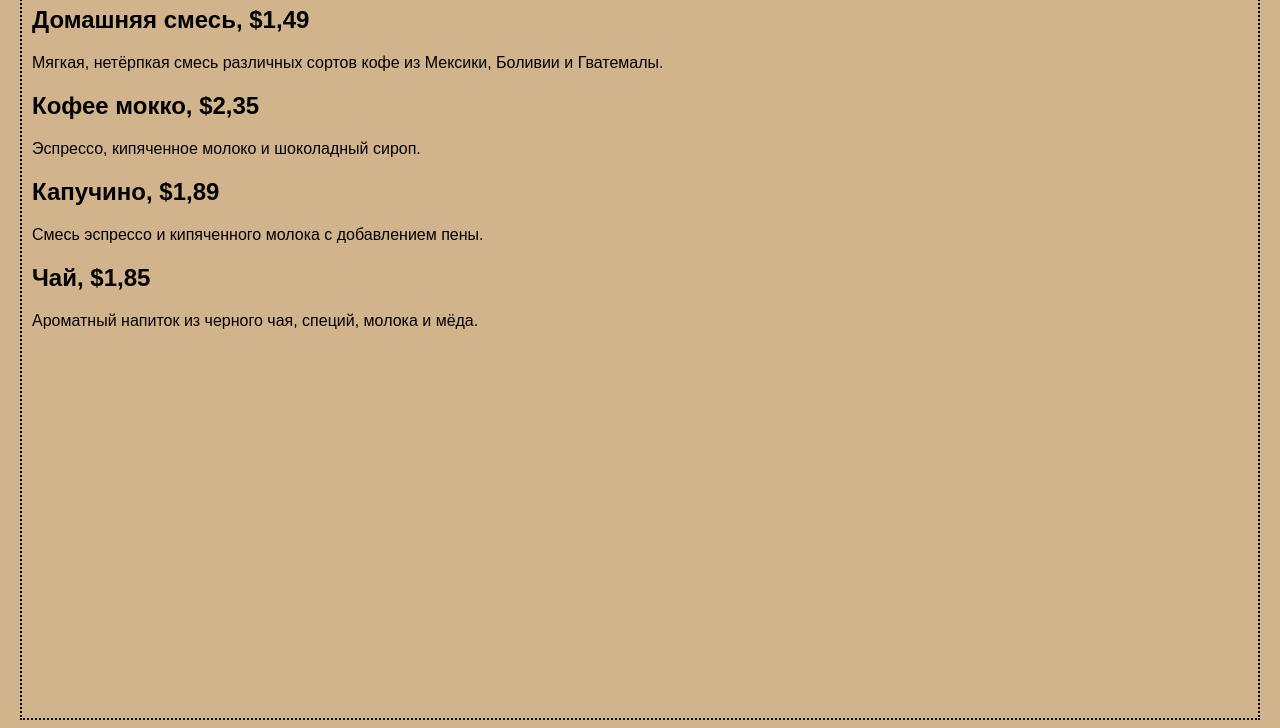
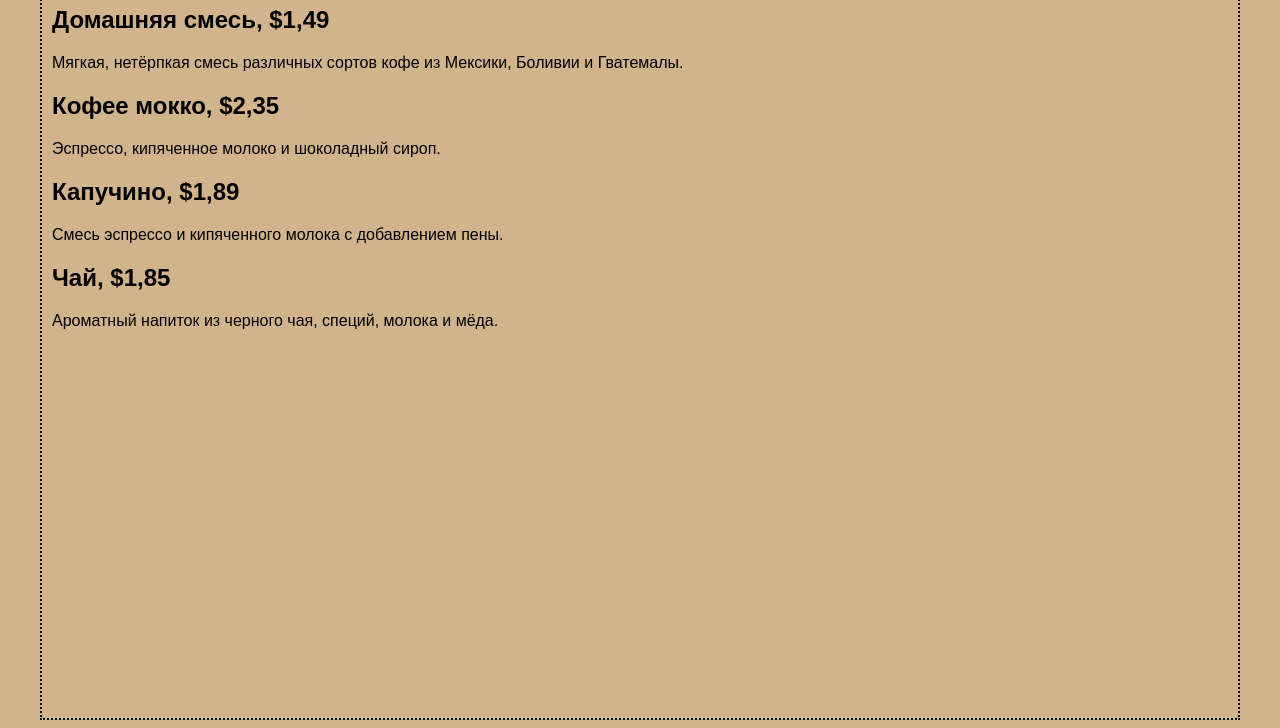
Before and after one commit to IonBors/caffe-vergnano, a plain HTML site: page index.html in a window 1280 px wide. Shown: the part 72-800 px from the top of the page. Drawn offline with Linux system fonts and the light colour scheme.

Commit message:
Update index.html

```diff
--- a/index.html
+++ b/index.html
@@ -4,8 +4,8 @@
          <style type="text/css">
             body{
                 background-color: #d2b48c;
-                margin-left: 20;
-                margin-right: 20;
+                margin-left: 40;
+                margin-right: 40;
                 border: 2px dotted black;
                 padding: 10px 10px 10px 10px;
                 font-family: sans-serif;
```
